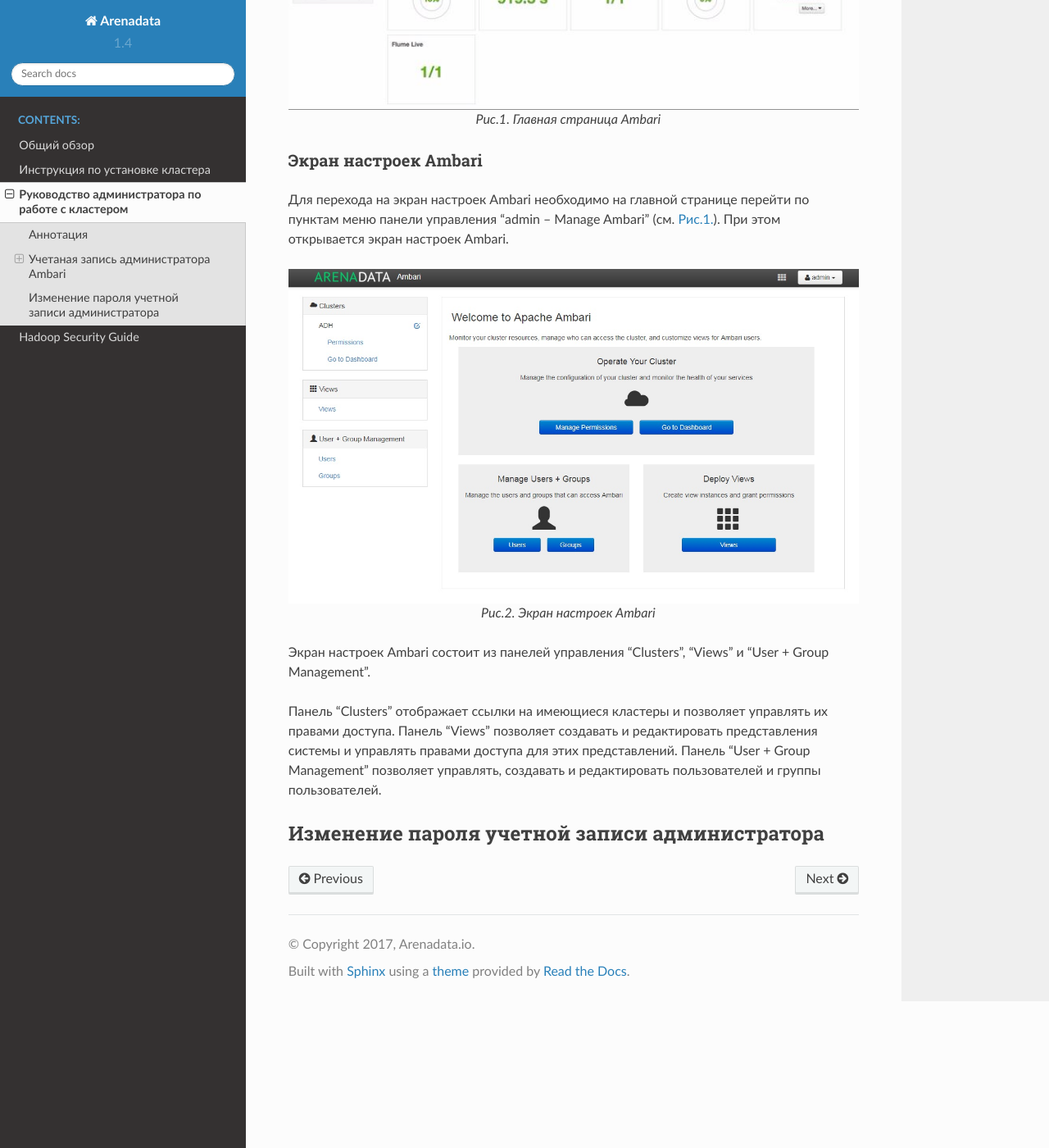
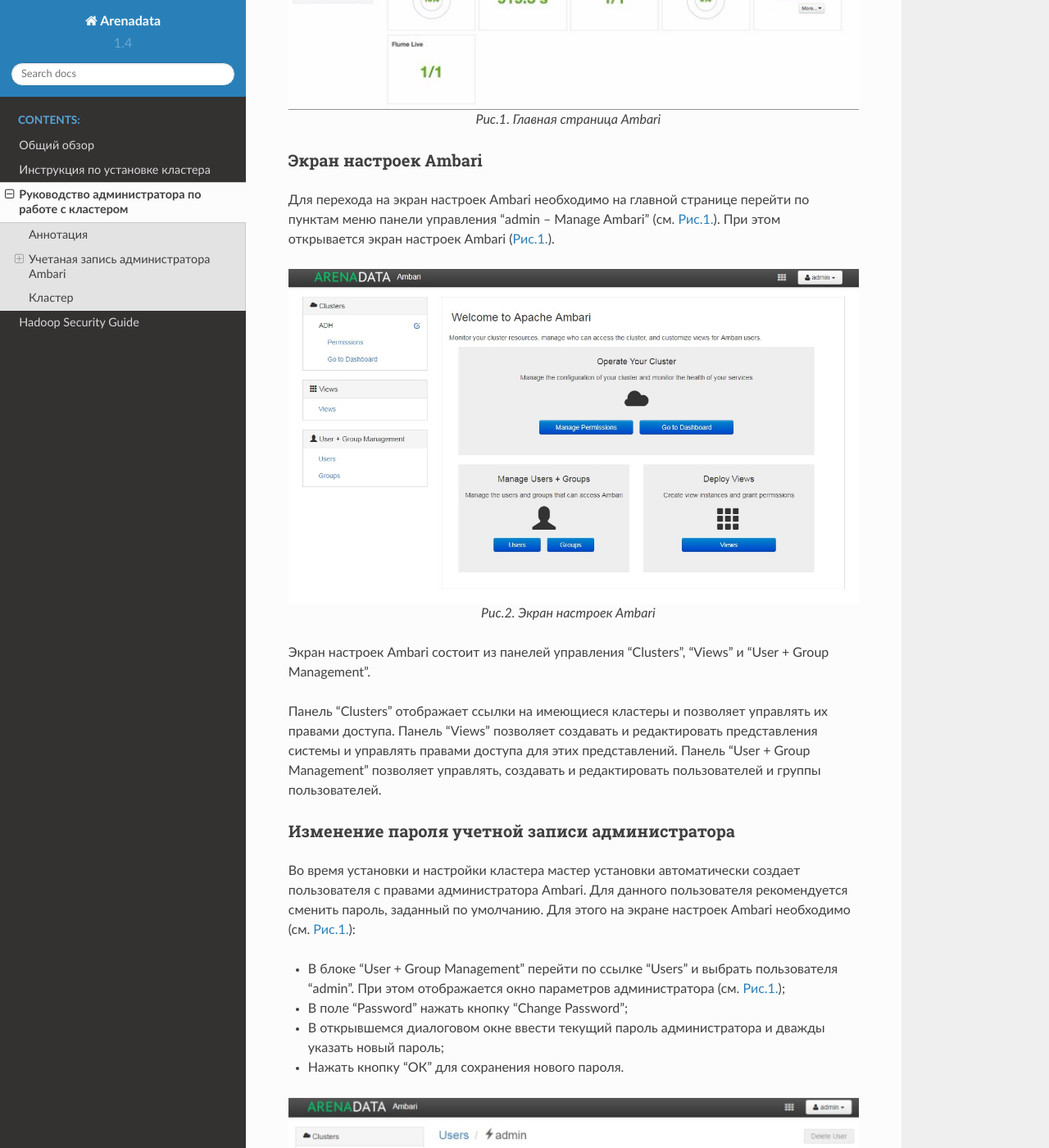
Before and after one commit to arenadata/docs_adps, a Sphinx documentation site: the page built from source/administration.rst, in a window 1280 px wide and 1400 px high, scrolled down 1878 px. Shown: the whole window at 82% size. Built offline with Sphinx 7.4.7 and the Read the Docs theme 2.0.0, drawn with Linux system fonts in a browser that asks for light colours; some of the changed text lies outside the part shown.

Commit message:
Update administration.rst

```diff
--- a/source/administration.rst
+++ b/source/administration.rst
@@ -70,7 +70,7 @@
 ^^^^^^^^^^^^^^^^^^^^^
 
 
-Для перехода на экран настроек Ambari необходимо на главной странице перейти по пунктам меню панели управления "admin – Manage Ambari" (см. :ref:`Рис.1.<admin-img-1>`). При этом открывается экран настроек Ambari.
+Для перехода на экран настроек Ambari необходимо на главной странице перейти по пунктам меню панели управления "admin – Manage Ambari" (см. :ref:`Рис.1.<admin-img-1>`). При этом открывается экран настроек Ambari (:ref:`Рис.1.<admin-img-2>`).
 
 .. _admin-img-2:
 
@@ -87,4 +87,22 @@
 
 
 Изменение пароля учетной записи администратора
-----------------------------------------------
+^^^^^^^^^^^^^^^^^^^^^^^^^^^^^^^^^^^^^^^^^^^^^^
+
+Во время установки и настройки кластера мастер установки автоматически создает пользователя с правами администратора Ambari. Для данного пользователя рекомендуется сменить пароль, заданный по умолчанию. Для этого на экране настроек Ambari необходимо (см. :ref:`Рис.1.<admin-img-2>`):
+
++	В блоке "User + Group Management" перейти по ссылке "Users" и выбрать пользователя "admin". При этом отображается окно параметров администратора (см. :ref:`Рис.1.<admin-img-3>`);
++	В поле "Password" нажать кнопку "Change Password";
++	В открывшемся диалоговом окне ввести текущий пароль администратора и дважды указать новый пароль;
++	Нажать кнопку "ОК" для сохранения нового пароля.
+
+.. _admin-img-3:
+
+.. figure:: imgs/admin_pic.3.*
+   :align: center
+
+   Рис.3. Параментры администратора
+
+
+Кластер
+-------
```
